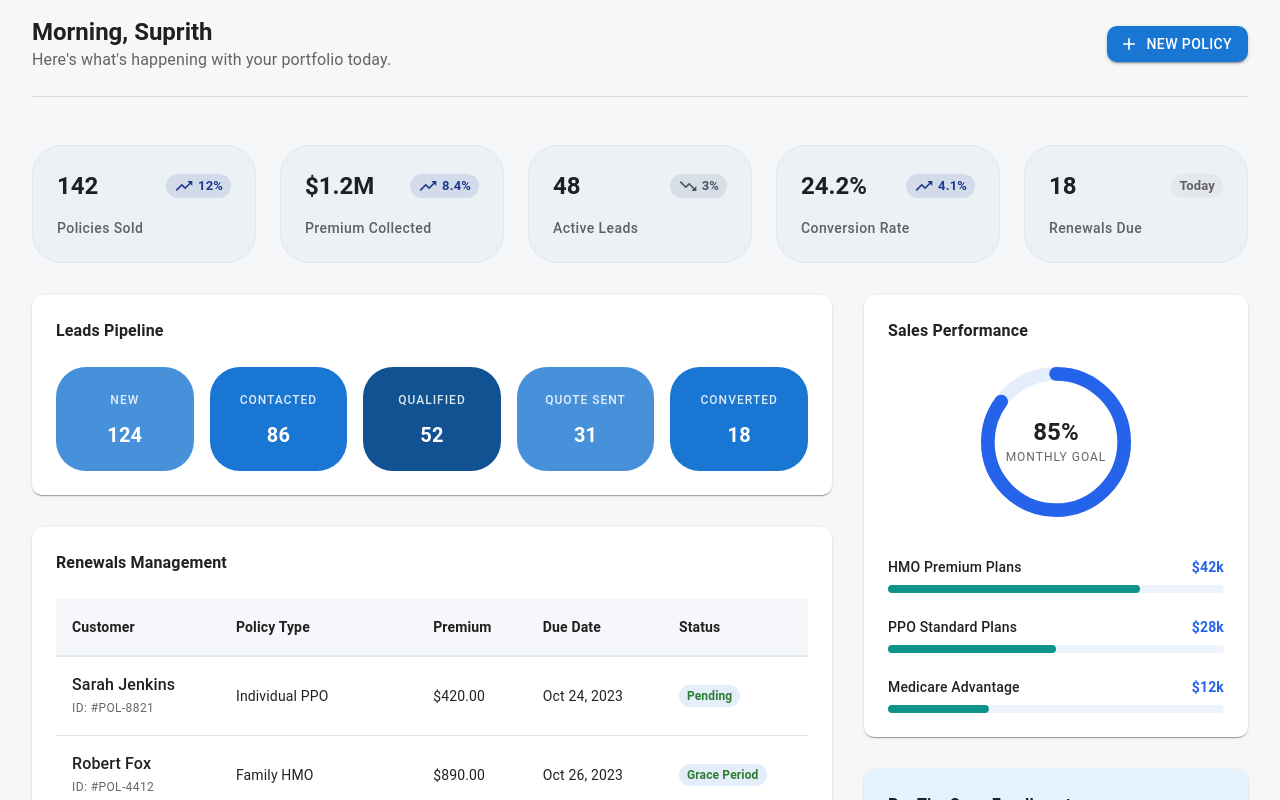
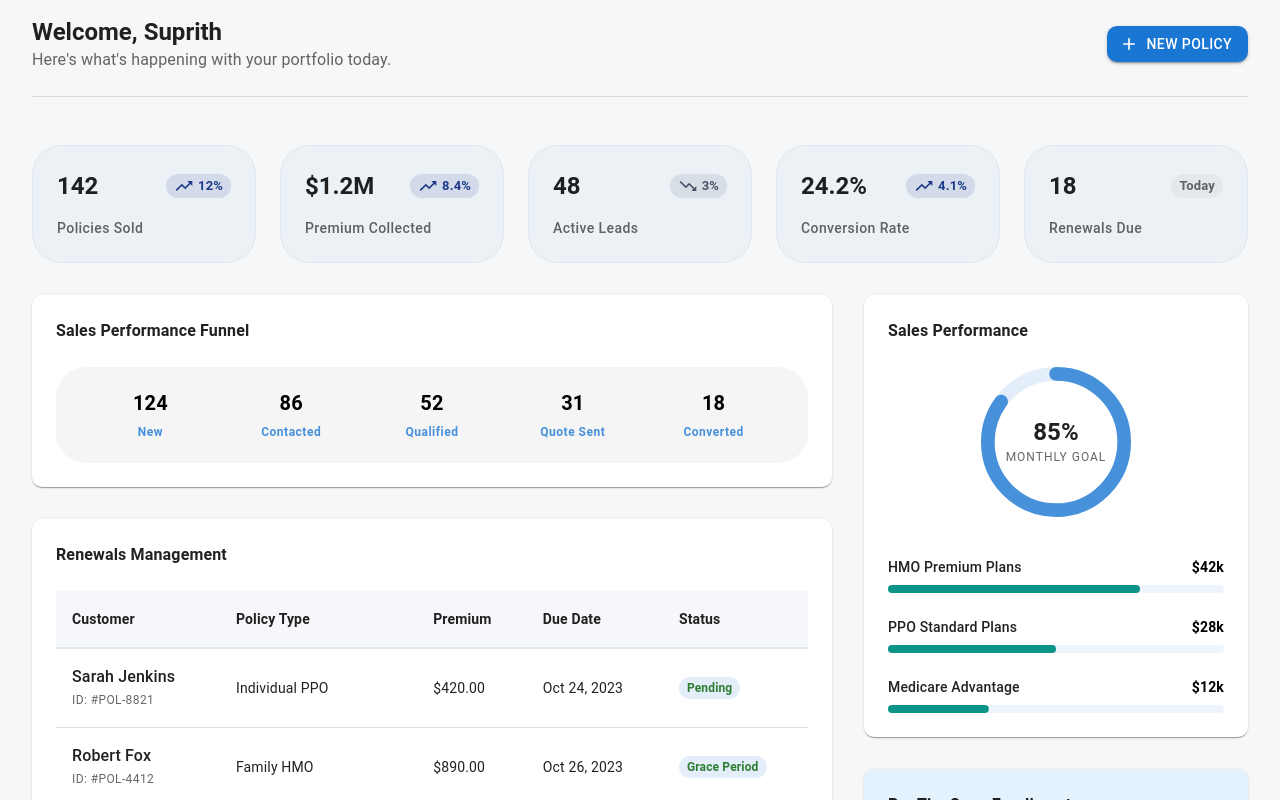
Before and after one commit to SuprithV02/Health-Agent-Dashboard, a React (Vite) app: page / in a window 1280 px wide. Built offline with nearby package versions, Linux system fonts and the light colour scheme.

Commit message:
Suprith | changes on the design and color palletee

```diff
--- a/src/components/dashboard/Header.tsx
+++ b/src/components/dashboard/Header.tsx
@@ -26,7 +26,7 @@ export default function Header() {
         >
           <Box>
             <Typography variant="h5" fontWeight={600}>
-              Morning, Suprith
+              Welcome, Suprith
             </Typography>
             <Typography color="text.secondary">
               Here's what's happening with your portfolio today.
--- a/src/components/dashboard/PipelineSection.tsx
+++ b/src/components/dashboard/PipelineSection.tsx
@@ -1,64 +1,55 @@
-import { Box, Paper, Typography, useTheme } from "@mui/material";
+import { Box, Typography } from "@mui/material";
+import { alpha, useTheme } from "@mui/material/styles";
 import SectionCard from "../common/SectionCard";
 import { pipeline } from "../../data/dashboardData";
 
 export default function PipelineSection() {
   const theme = useTheme();
 
-  const primaryShades = [
-    theme.palette.primary.light,
-    theme.palette.primary.main,
-    theme.palette.primary.dark,
-  ];
-
   return (
-    <SectionCard title="Leads Pipeline">
+    <SectionCard title="Sales Performance Funnel">
       <Box
         sx={{
           display: "flex",
-          gap: 2,
-          width: "100%",
+          alignItems: "center",
+          justifyContent: "space-between",
+          backgroundColor: theme.palette.grey[100], // light grey background
+          borderRadius: 3, // curved edges
+          px: 3,
+          py: 2.5,
         }}
       >
-        {pipeline.map((step, i) => (
-          <Paper
-            key={i}
-            elevation={0}
+        {pipeline.map((step, index) => (
+          <Box
+            key={index}
             sx={{
               flex: 1,
-              p: 2.5,
-              borderRadius: 3,
               textAlign: "center",
-              bgcolor: primaryShades[i % primaryShades.length],
-              color: theme.palette.primary.contrastText,
-              transition: "all 0.2s ease",
-              "&:hover": {
-                transform: "translateY(-3px)",
-                boxShadow: 2,
-              },
             }}
           >
-            <Typography
-              variant="caption"
-              sx={{
-                opacity: 0.85,
-                letterSpacing: 1,
-                fontWeight: 500,
-              }}
-            >
-              {step.label.toUpperCase()}
-            </Typography>
-
+            {/* Number */}
             <Typography
               variant="h6"
               sx={{
-                mt: 1,
                 fontWeight: 700,
+                color: "#000",
               }}
             >
               {step.value}
             </Typography>
-          </Paper>
+
+            {/* Label */}
+            <Typography
+              variant="caption"
+              sx={{
+                color: theme.palette.primary.light,
+                fontWeight: 600,
+                letterSpacing: 0.5,
+              }}
+            >
+              {step.label}
+            </Typography>
+          </Box>
         ))}
       </Box>
     </SectionCard>
--- a/src/components/dashboard/SalesPerformanceSection.tsx
+++ b/src/components/dashboard/SalesPerformanceSection.tsx
@@ -36,7 +36,7 @@ export default function SalesPerformanceSection() {
             size={150}
             thickness={4}
             sx={{
-              color: "#2563EB", // Professional corporate blue
+              color: "primary.light", // Professional corporate blue
               "& .MuiCircularProgress-circle": {
                 strokeLinecap: "round",
               },
@@ -102,7 +102,7 @@ export default function SalesPerformanceSection() {
                 variant="body2"
                 sx={{
                   fontWeight: 600,
-                  color: "#2563EB",
+                  color: "black",
                 }}
               >
                 ${plan.revenue / 1000}k
```
